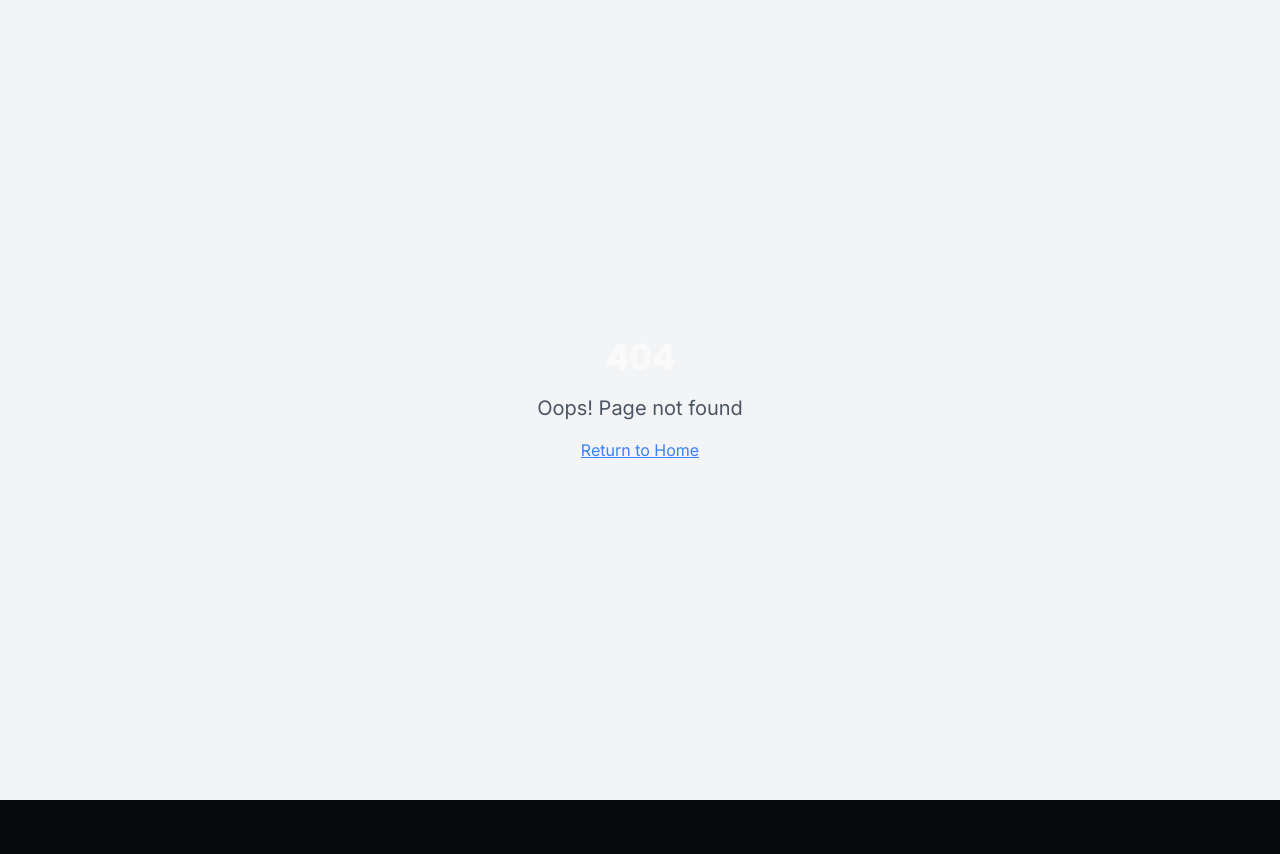
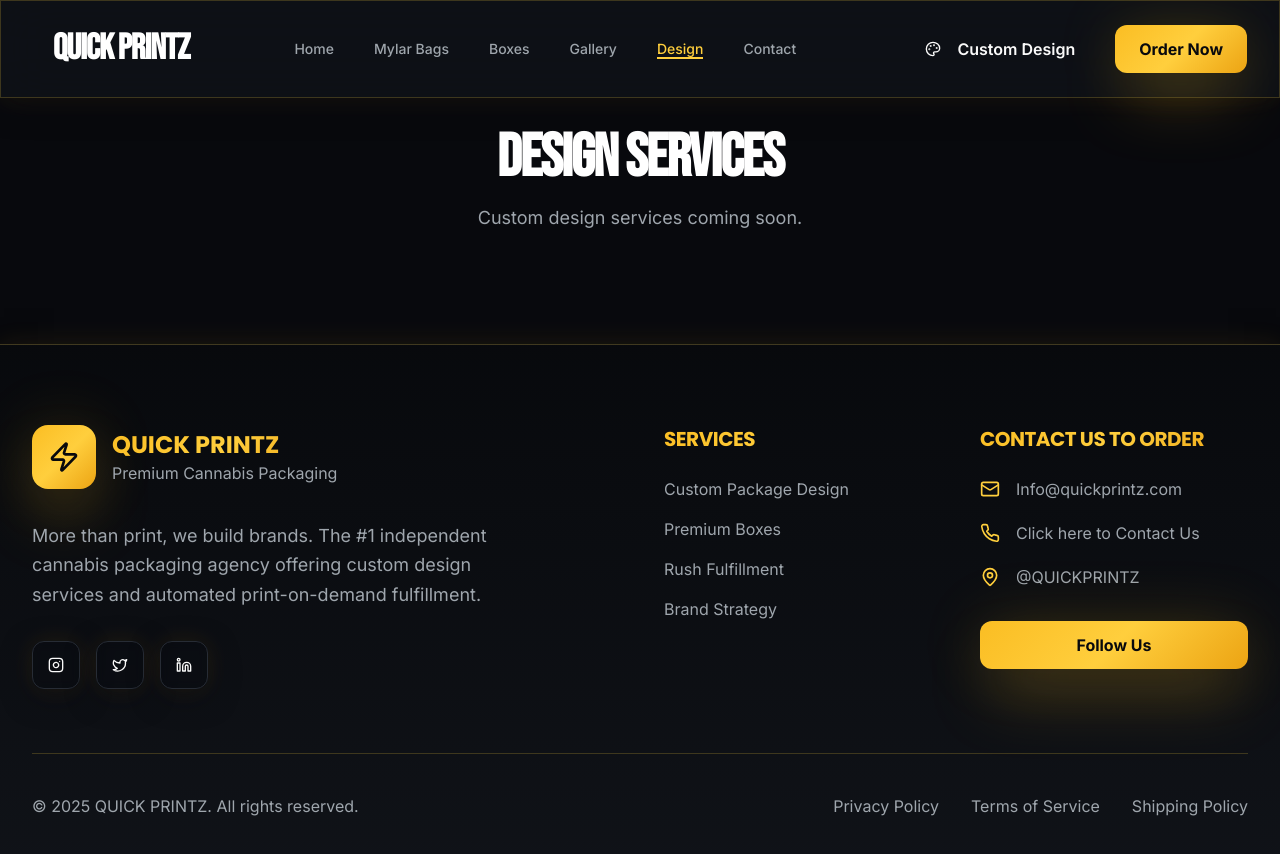
Before and after one commit to tdiorio2323/QUICKPRINTZ, a React (Vite) app: page /design in a window 1280 px wide. Before the commit this address had no page. Shown: the top 854 px of the page. Before the commit the page ends 800 px from the top, so only its background shows below. Built offline with nearby package versions, Linux system fonts and the light colour scheme; a web font is replaced by a local one.

Commit message:
Create Design page component
cgen-74d63fedf9334f028994a3a5435f52c6

```diff
--- a/src/App.tsx
+++ b/src/App.tsx
@@ -8,6 +8,7 @@ import MylarBags from "./pages/MylarBags";
 import Boxes from "./pages/Boxes";
 import Gallery from "./pages/Gallery";
 import Contact from "./pages/Contact";
+import Design from "./pages/Design";
 import NotFound from "./pages/NotFound";
 
 const queryClient = new QueryClient();
@@ -24,6 +25,7 @@ const App = () => (
           <Route path="/boxes" element={<Boxes />} />
           <Route path="/gallery" element={<Gallery />} />
           <Route path="/contact" element={<Contact />} />
+          <Route path="/design" element={<Design />} />
           {/* ADD ALL CUSTOM ROUTES ABOVE THE CATCH-ALL "*" ROUTE */}
           <Route path="*" element={<NotFound />} />
         </Routes>
--- a/src/components/Navigation.tsx
+++ b/src/components/Navigation.tsx
@@ -13,6 +13,7 @@ const Navigation = () => {
     { name: "Mylar Bags", href: "/mylar-bags" },
     { name: "Boxes", href: "/boxes" },
     { name: "Gallery", href: "/gallery" },
+    { name: "Design", href: "/design" },
     { name: "Contact", href: "/contact" }
   ];
 
@@ -48,9 +49,11 @@ const Navigation = () => {
 
           {/* Desktop CTAs */}
           <div className="hidden lg:flex items-center gap-4">
-            <Button variant="ghost" size="lg" className="font-body hover-lift">
-              <Palette className="w-4 h-4 mr-2" />
-              Custom Design
+            <Button variant="ghost" size="lg" className="font-body hover-lift" asChild>
+              <a href="https://tdstudiosny.com" target="_blank" rel="noopener noreferrer">
+                <Palette className="w-4 h-4 mr-2" />
+                Custom Design
+              </a>
             </Button>
             <Button variant="premium" size="lg" className="font-body shadow-premium">
               Order Now
@@ -87,9 +90,11 @@ const Navigation = () => {
                 </Link>
               ))}
               <div className="flex flex-col gap-3 pt-6 border-t border-primary/20">
-                <Button variant="ghost" size="lg" className="w-full font-body">
-                  <Palette className="w-4 h-4 mr-2" />
-                  Custom Design
+                <Button variant="ghost" size="lg" className="w-full font-body" asChild>
+                  <a href="https://tdstudiosny.com" target="_blank" rel="noopener noreferrer">
+                    <Palette className="w-4 h-4 mr-2" />
+                    Custom Design
+                  </a>
                 </Button>
                 <Button variant="premium" size="lg" className="w-full font-body shadow-premium">
                   Order Now
--- /dev/null
+++ b/src/pages/Design.tsx
@@ -0,0 +1,25 @@
+import Navigation from "@/components/Navigation";
+import Footer from "@/components/Footer";
+
+const Design = () => {
+  return (
+    <div className="min-h-screen bg-background">
+      <Navigation />
+      <main className="pt-32 pb-20">
+        <div className="max-w-7xl mx-auto px-8">
+          <div className="text-center">
+            <h1 className="text-4xl md:text-6xl font-bebas font-bold text-white mb-4">
+              DESIGN SERVICES
+            </h1>
+            <p className="text-lg text-muted-foreground mb-8">
+              Custom design services coming soon.
+            </p>
+          </div>
+        </div>
+      </main>
+      <Footer />
+    </div>
+  );
+};
+
+export default Design;
```
